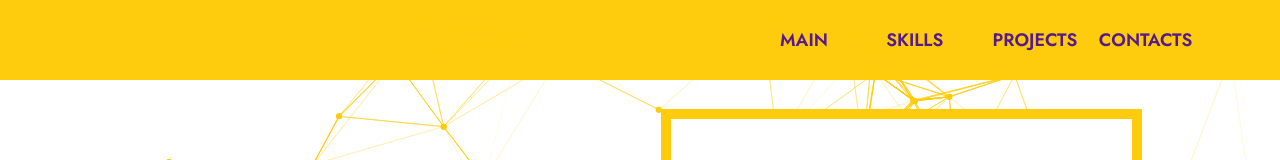
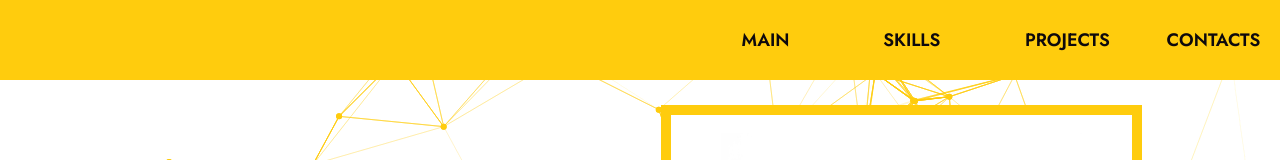
Before and after one commit to seomaks/portfolio-react, a React (Create React App) app: page / in a window 1280 px wide. Shown: the top 160 px of the page. Built offline with nearby package versions, Linux system fonts and the light colour scheme.

Commit message:
added sticky header

```diff
--- a/package.json
+++ b/package.json
@@ -13,6 +13,7 @@
     "react-dom": "^17.0.2",
     "react-reveal": "^1.2.2",
     "react-scripts": "4.0.3",
+    "react-scroll": "^1.8.6",
     "react-tsparticles": "^1.42.2",
     "react-typing-effect": "^2.0.5",
     "web-vitals": "^1.0.1"
--- a/src/contacts/Contacts.js
+++ b/src/contacts/Contacts.js
@@ -5,7 +5,7 @@ import Fade from 'react-reveal/Fade';
 
 function Contacts() {
   return (
-    <div className={style.ContactsBlock}>
+    <div id="contacts" className={style.ContactsBlock}>
       <Fade left>
       <div className={`${styleContainer.container} ${style.ContactsContainer}`}>
         <Title text={"Contacts"}/>
--- a/src/contacts/Contacts.module.scss
+++ b/src/contacts/Contacts.module.scss
@@ -4,6 +4,7 @@
     flex-direction: column;
     justify-content: flex-start;
     text-align: center;
+    padding-top: 80px;
 
     .form {
       display: flex;
--- a/src/header/Header.module.scss
+++ b/src/header/Header.module.scss
@@ -2,8 +2,12 @@
 
 .header {
     height: 80px;
+    width: 100%;
+    padding-right: 3%;
     background-color: $primaryColor;
     display: flex;
+    position: fixed;
     justify-content: flex-end;
     align-items: center;
+    z-index: 2;
 }
--- a/src/main/Main.js
+++ b/src/main/Main.js
@@ -7,7 +7,7 @@ import ReactTypingEffect from 'react-typing-effect';
 function Main() {
 
   return (
-    <div className={style.mainBlock}>
+    <div id="main" className={style.mainBlock}>
       <Particles
         params={{
           fullScreen: { enable: false },
--- a/src/main/Main.module.scss
+++ b/src/main/Main.module.scss
@@ -1,6 +1,7 @@
 @import 'src/common/styles/sass/variables';
 
 .mainBlock {
+  padding-top: 80px;
   height: 100vh;
   background-color: $bgColor;
   display: flex;
--- a/src/nav/Nav.js
+++ b/src/nav/Nav.js
@@ -1,14 +1,41 @@
 import style from './Nav.module.scss';
+import {Link, animateScroll as scroll} from "react-scroll";
 
 function Nav() {
   return (
     <div className={style.nav}>
-      <a href="">Main</a>
-      <a href="">Skills</a>
-      <a href="">Projects</a>
-      <a href="">Contacts</a>
-      <a href=""></a>
-
+      <Link
+        activeClass={style.active}
+        to="main"
+        spy={true}
+        smooth={true}
+        offset={0}
+        duration={500}
+      >Main</Link>
+      <Link
+        activeClass={style.active}
+        to="skills"
+        spy={true}
+        smooth={true}
+        offset={0}
+        duration={500}
+      >Skills</Link>
+      <Link
+        activeClass={style.active}
+        to="projects"
+        spy={true}
+        smooth={true}
+        offset={0}
+        duration={500}
+      >Projects</Link>
+      <Link
+        activeClass={style.active}
+        to="contacts"
+        spy={true}
+        smooth={true}
+        offset={1}
+        duration={500}
+      >Contacts</Link>
     </div>
   );
 }
--- a/src/nav/Nav.module.scss
+++ b/src/nav/Nav.module.scss
@@ -18,5 +18,9 @@
     }
     a {
         text-decoration: none;
+        cursor: pointer;
+    }
+    .active {
+        color: $textColor;
     }
 }
--- a/src/projects/Projects.js
+++ b/src/projects/Projects.js
@@ -17,7 +17,7 @@ function Projects() {
   }
 
   return (
-    <div className={style.worksBlock}>
+    <div id="projects" className={style.worksBlock}>
       <Fade left>
       <div className={`${styleContainer.container} ${style.worksContainer}`}>
        <Title text={"My projects"}/>
--- a/src/projects/Projects.module.scss
+++ b/src/projects/Projects.module.scss
@@ -2,6 +2,7 @@
 
 .worksBlock {
   background-color: $bgColor;
+  padding-top: 80px;
 
   .worksContainer {
     flex-direction: column;
--- a/src/skills/Skills.js
+++ b/src/skills/Skills.js
@@ -20,7 +20,7 @@ function Skills() {
   }
 
   return (
-    <div className={style.skillsBlock}>
+    <div id="skills" className={style.skillsBlock}>
       <Fade left>
       <div className={`${styleContainer.container} ${style.skillsContainer}`}>
         <Title text={"Skills"}/>
--- a/src/skills/Skills.module.scss
+++ b/src/skills/Skills.module.scss
@@ -2,6 +2,7 @@
     .skillsContainer {
         flex-direction: column;
         justify-content: flex-start;
+        padding-top: 80px;
         .skills {
             width: 100%;
             display: flex;
```
Also changed, not shown: 1 other file (tests, documents, lock files or other folders).
